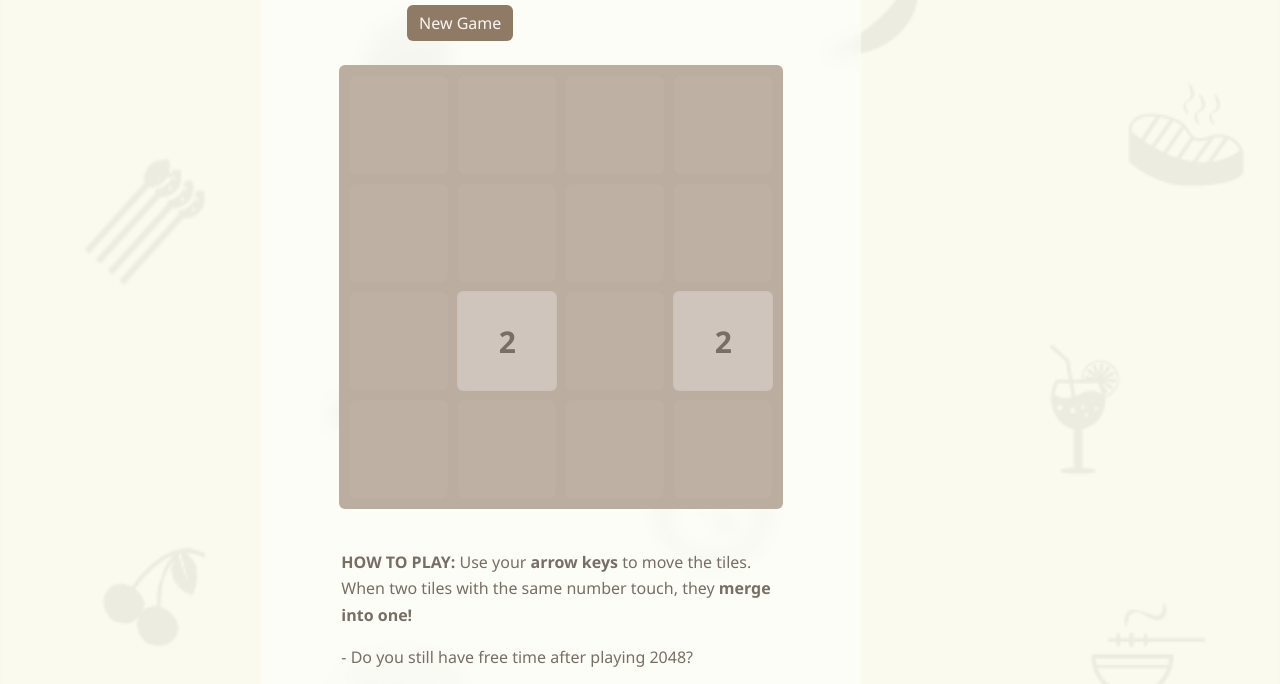
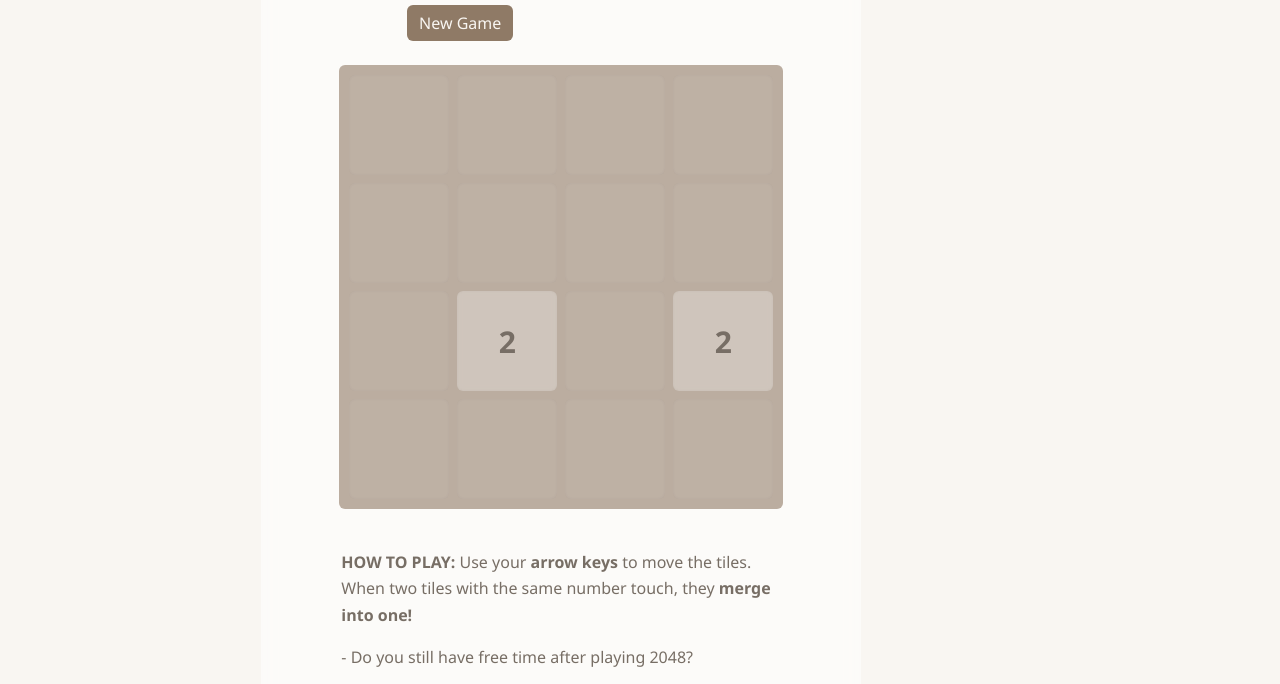
Before and after one commit to Tasmia532/2048game-clone, a plain HTML site: page index.html in a window 1280 px wide. Shown: the part 233-917 px from the top of the page. Drawn offline with nearby package versions, Linux system fonts and the light colour scheme; a web font is replaced by a local one.

Commit message:
Updated CSS: removed background image and cleaned styles

```diff
--- a/index.html
+++ b/index.html
@@ -19,7 +19,7 @@
   <link rel="stylesheet" href="style.css">
 </head>
 
-<body style="background-image: url('images/amam.png'); background-size: cover; background-repeat: no-repeat; background-attachment: fixed;">
+<body >
   <div class="container-fluid position-relative">
     <div class="row g-0">
       <div class="col-md-2 sidebar p-4 text-white" style="padding-left: 0 !important;">
--- a/style.css
+++ b/style.css
@@ -1,13 +1,8 @@
-
 body {
-  background-image: url("images/amam.png");
-  background-size: cover;
-  background-repeat: no-repeat;
-  background-attachment: fixed;
+  background-color: #f9f6f2; /* Light solid background */
   min-height: 100vh;
   overflow-y: auto;
 }
-
 
 .container-fluid {
   /* ✅ Remove vh height to allow scrolling */
```
